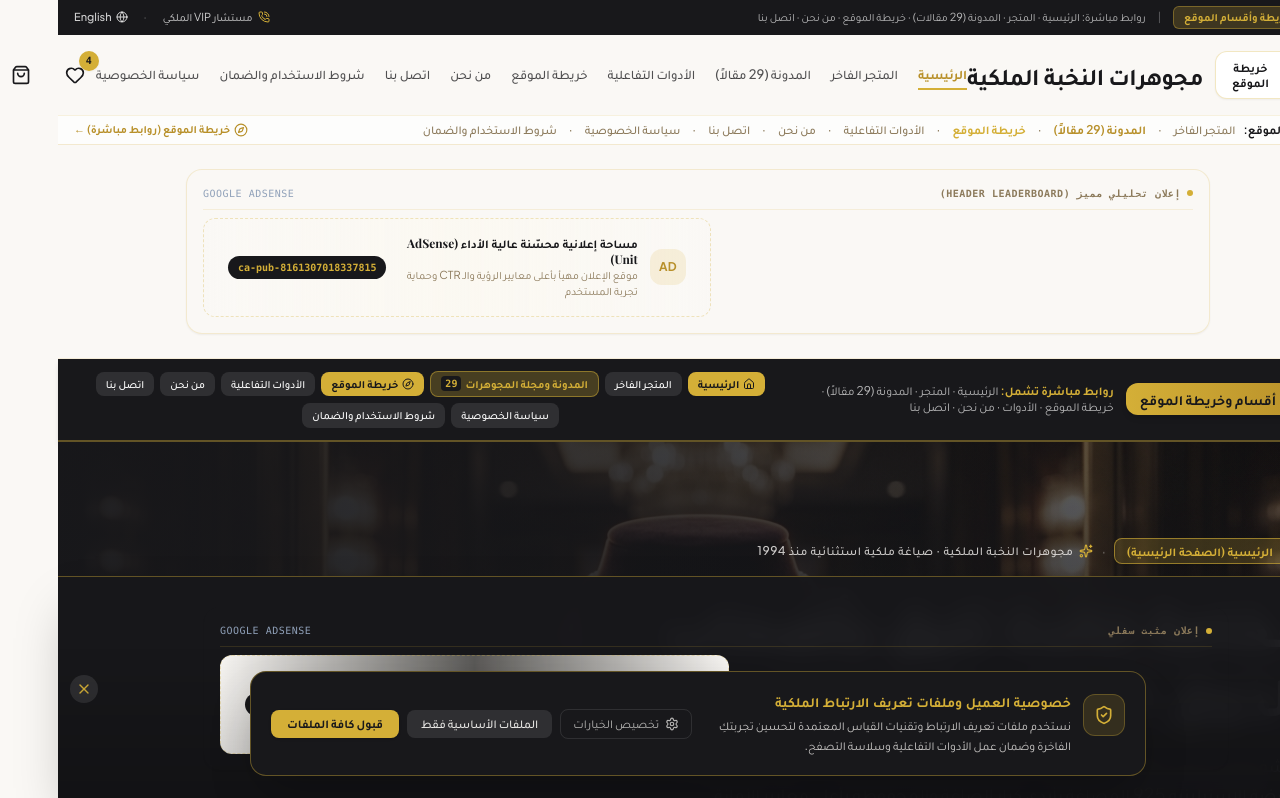
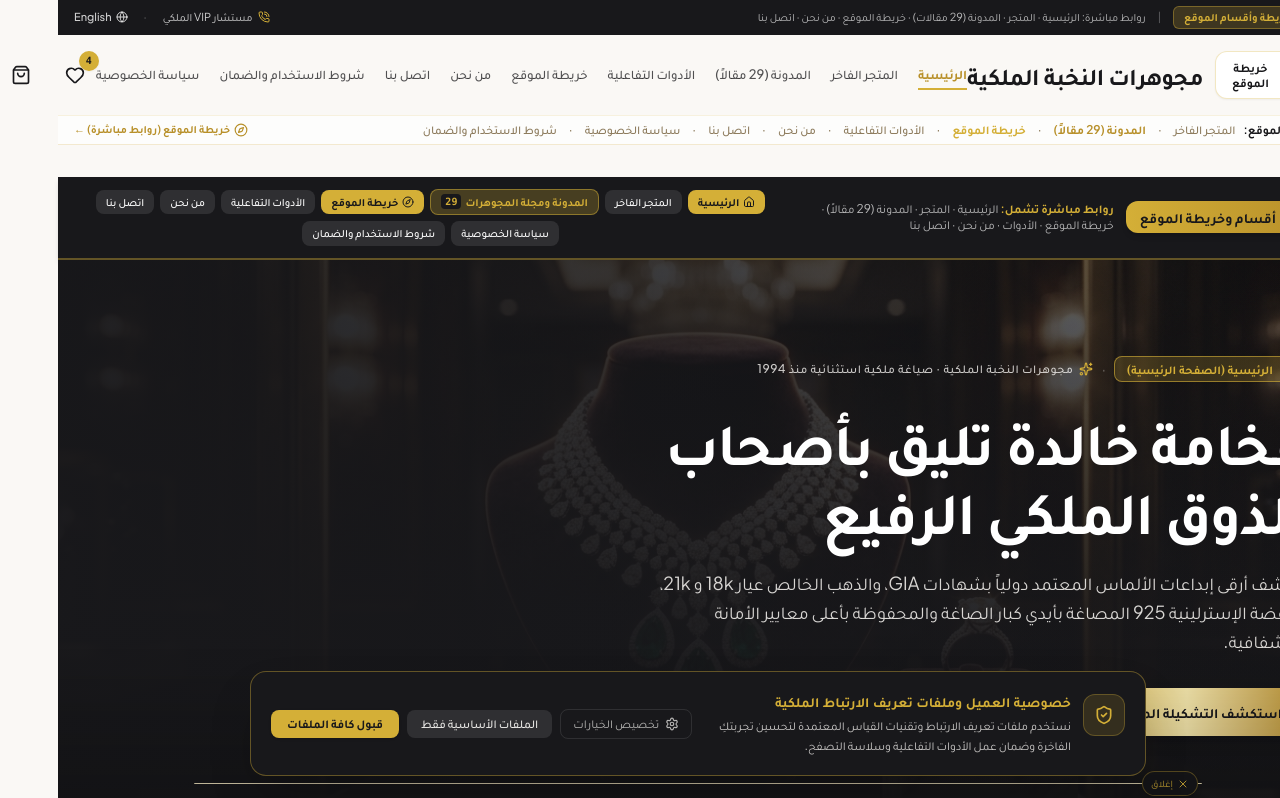
Before and after one commit to hanan132632-creator/Hanan8, a React (Vite) app: page / in a window 1280 px wide. Shown: the top 798 px of the page. Built offline with nearby package versions, Linux system fonts and the light colour scheme; a web font is replaced by a local one.

Commit message:
refactor: clean up AdBanner components
Remove redundant ad labels and fixed container styling to improve layout flexibility and ad integration across the application.

```diff
--- a/src/App.tsx
+++ b/src/App.tsx
@@ -377,12 +377,10 @@ export default function App() {
       />
 
       {/* High-Viewability Header Leaderboard Banner */}
-      <div className="bg-[#FAF8F5] border-b border-[#D4AF37]/15">
+      <div className="max-w-7xl mx-auto px-4">
         <AdBanner
           slot="1122334455"
           type="display"
-          label={language === 'ar' ? 'إعلان تحليلي مميز (Header Leaderboard)' : 'Featured Header Leaderboard'}
-          minHeight="95px"
           className="my-2"
         />
       </div>
--- a/src/components/AdBanner.tsx
+++ b/src/components/AdBanner.tsx
@@ -1,12 +1,10 @@
-import React, { useEffect, useRef, useState } from 'react';
+import React, { useEffect, useRef } from 'react';
 
 interface AdBannerProps {
   slot?: string;
   format?: 'auto' | 'fluid' | 'rectangle' | 'horizontal' | 'vertical';
   layoutKey?: string;
   className?: string;
-  label?: string;
-  minHeight?: string;
   type?: 'display' | 'in-article' | 'in-feed' | 'sticky';
 }
 
@@ -21,54 +19,31 @@ export const AdBanner: React.FC<AdBannerProps> = ({
   format = 'auto',
   layoutKey,
   className = '',
-  label = 'إعلان رعاية',
-  minHeight = '100px',
   type = 'display',
 }) => {
   const adRef = useRef<HTMLModElement>(null);
-  const [adLoaded, setAdLoaded] = useState(false);
-  const [adError, setAdError] = useState(false);
 
   useEffect(() => {
-    let isMounted = true;
     try {
       if (window.adsbygoogle && adRef.current) {
-        // Push ad request safely
         (window.adsbygoogle = window.adsbygoogle || []).push({});
-        if (isMounted) setAdLoaded(true);
       }
     } catch (err) {
-      console.warn('AdSense push error or blocked:', err);
-      if (isMounted) setAdError(true);
+      // AdBlock or script blocked silently
+      console.debug('AdSense initialization:', err);
     }
-    return () => {
-      isMounted = false;
-    };
   }, [slot]);
 
   return (
     <div
-      className={`relative my-6 mx-auto w-full max-w-5xl rounded-2xl border border-[#D4AF37]/20 bg-[#FAF8F5]/60 p-3 sm:p-4 text-center transition-all overflow-hidden shadow-xs ${className}`}
-      style={{ minHeight }}
+      className={`relative my-4 mx-auto w-full max-w-5xl text-center overflow-hidden ${className}`}
     >
-      {/* Top Ad Badge Label */}
-      <div className="flex items-center justify-between gap-2 border-b border-[#D4AF37]/15 pb-2 mb-2 text-[10px] text-[#8C7A5B] font-mono tracking-wider uppercase">
-        <span className="flex items-center gap-1.5 font-bold">
-          <span className="inline-block w-1.5 h-1.5 rounded-full bg-[#D4AF37]"></span>
-          <span>{label}</span>
-        </span>
-        <span className="text-slate-400">Google AdSense</span>
-      </div>
-
-      {/* Google AdSense Unit Container */}
-      <div className="flex items-center justify-center min-h-[90px]">
       <ins
         ref={adRef}
         className="adsbygoogle"
         style={{
           display: 'block',
           width: '100%',
-            minHeight: '90px',
         }}
         data-ad-client="ca-pub-8161307018337815"
         data-ad-slot={slot}
@@ -77,29 +52,6 @@ export const AdBanner: React.FC<AdBannerProps> = ({
         {...(layoutKey ? { 'data-ad-layout-key': layoutKey } : {})}
         data-full-width-responsive="true"
       />
-
-        {/* Fallback layout box when running in preview/sandbox mode or when ad hasn't filled yet */}
-        {!adLoaded && !adError && (
-          <div className="w-full py-4 px-6 rounded-xl bg-gradient-to-r from-[#FAF8F5] via-amber-50/30 to-[#FAF8F5] border border-dashed border-[#D4AF37]/30 flex flex-col sm:flex-row items-center justify-between gap-3 text-right rtl:text-right">
-            <div className="flex items-center gap-3">
-              <div className="w-9 h-9 rounded-xl bg-[#D4AF37]/15 text-[#B8902A] flex items-center justify-center font-bold text-xs shrink-0">
-                AD
-              </div>
-              <div>
-                <span className="text-xs font-bold text-[#18181B] block font-serif-luxury">
-                  مساحة إعلانية محسّنة عالية الأداء (AdSense Unit)
-                </span>
-                <span className="text-[11px] text-[#8C7A5B] block">
-                  موقع الإعلان مهيأ بأعلى معايير الرؤية والـ CTR وحماية تجربة المستخدم
-                </span>
-              </div>
-            </div>
-            <span className="text-[10px] px-2.5 py-1 rounded-full bg-[#18181B] text-[#D4AF37] font-mono font-bold shrink-0">
-              ca-pub-8161307018337815
-            </span>
-          </div>
-        )}
-      </div>
     </div>
   );
 };
--- a/src/components/ArticleView.tsx
+++ b/src/components/ArticleView.tsx
@@ -349,16 +349,12 @@ export const ArticleView: React.FC<ArticleViewProps> = ({
               <AdBanner
                 slot="2468013579"
                 type="in-article"
-                label={language === 'ar' ? 'إعلان رعاية تحليلي' : 'Sponsored Analysis'}
-                minHeight="120px"
               />
             )}
             {idx === 2 && (
               <AdBanner
                 slot="1357924680"
                 type="in-article"
-                label={language === 'ar' ? 'إعلان مجلة المجوهرات' : 'Jewelry Journal Ad'}
-                minHeight="120px"
               />
             )}
           </React.Fragment>
@@ -369,8 +365,6 @@ export const ArticleView: React.FC<ArticleViewProps> = ({
       <AdBanner
         slot="9876543210"
         type="display"
-        label={language === 'ar' ? 'إعلان رعاية موثوق' : 'Sponsored Content'}
-        minHeight="110px"
       />
 
       {/* Reader Engagement & Feedback Box */}
--- a/src/components/BlogSection.tsx
+++ b/src/components/BlogSection.tsx
@@ -339,8 +339,6 @@ export const BlogSection: React.FC<BlogSectionProps> = ({
                   <AdBanner
                     slot="4567891230"
                     type="in-feed"
-                    label={language === 'ar' ? 'إعلان رعاية ضمن قائمة المقالات' : 'Native Journal Feed Ad'}
-                    minHeight="110px"
                   />
                 </div>
               )}
@@ -354,8 +352,6 @@ export const BlogSection: React.FC<BlogSectionProps> = ({
           <AdBanner
             slot="7890123456"
             type="display"
-            label={language === 'ar' ? 'إعلان رعاية جانبي' : 'Sidebar Sponsor Ad'}
-            minHeight="250px"
           />
 
           {/* Curated Connoisseur Highlights Card */}
--- a/src/components/CatalogSection.tsx
+++ b/src/components/CatalogSection.tsx
@@ -205,8 +205,6 @@ export const CatalogSection: React.FC<CatalogSectionProps> = ({
                   <AdBanner
                     slot="6543210987"
                     type="in-feed"
-                    label={language === 'ar' ? 'إعلان رعاية بين المجموعات الملكية' : 'Sovereign Collection Ad'}
-                    minHeight="110px"
                   />
                 </div>
               )}
--- a/src/components/StickyAnchorAd.tsx
+++ b/src/components/StickyAnchorAd.tsx
@@ -14,27 +14,23 @@ export const StickyAnchorAd: React.FC<StickyAnchorAdProps> = ({ language }) => {
   return (
     <aside
       aria-label="Sponsored Anchor Ad"
-      className="fixed bottom-0 left-0 right-0 z-40 bg-[#18181B]/95 backdrop-blur-md border-t border-[#D4AF37]/40 shadow-2xl transition-all duration-300"
+      className="fixed bottom-0 left-0 right-0 z-40 transition-all duration-300 pointer-events-none"
     >
-      <div className="max-w-7xl mx-auto px-3 py-1.5 flex items-center justify-between gap-2">
-        <div className="flex-1 min-w-0">
-          <AdBanner
-            slot="3334445556"
-            type="sticky"
-            format="horizontal"
-            label={language === 'ar' ? 'إعلان مثبت سفلي' : 'Anchor Banner'}
-            minHeight="60px"
-            className="my-0 border-none bg-transparent shadow-none p-0"
-          />
-        </div>
-
+      <div className="max-w-5xl mx-auto px-2 relative pointer-events-auto">
         <button
           onClick={() => setDismissed(true)}
-          className="p-1.5 rounded-full bg-white/10 hover:bg-white/20 text-[#D4AF37] hover:text-white transition-colors cursor-pointer shrink-0"
-          title={language === 'ar' ? 'إغلاق الإعلان المثبت' : 'Close sticky ad'}
+          className="absolute -top-3 right-3 z-50 p-1 rounded-full bg-[#18181B] text-[#D4AF37] border border-[#D4AF37]/40 shadow-md hover:bg-black text-[10px] flex items-center gap-1 px-2 cursor-pointer"
+          title={language === 'ar' ? 'إغلاق الإعلان' : 'Close ad'}
         >
-          <X className="w-4 h-4" />
+          <X className="w-3 h-3" />
+          <span>{language === 'ar' ? 'إغلاق' : 'Close'}</span>
         </button>
+        <AdBanner
+          slot="3334445556"
+          type="sticky"
+          format="horizontal"
+          className="my-0 shadow-lg bg-white/95 backdrop-blur-sm rounded-t-xl border-t border-x border-[#D4AF37]/30"
+        />
       </div>
     </aside>
   );
--- a/src/components/ToolsSection.tsx
+++ b/src/components/ToolsSection.tsx
@@ -66,8 +66,6 @@ export const ToolsSection: React.FC<ToolsSectionProps> = ({ language }) => {
       <AdBanner
         slot="8877665544"
         type="display"
-        label={language === 'ar' ? 'إعلان رعاية أدوات الحاسبة' : 'Calculator Sponsor Ad'}
-        minHeight="110px"
         className="mt-12"
       />
     </section>
```
Lines whose indentation alone changed are shown as unchanged.
